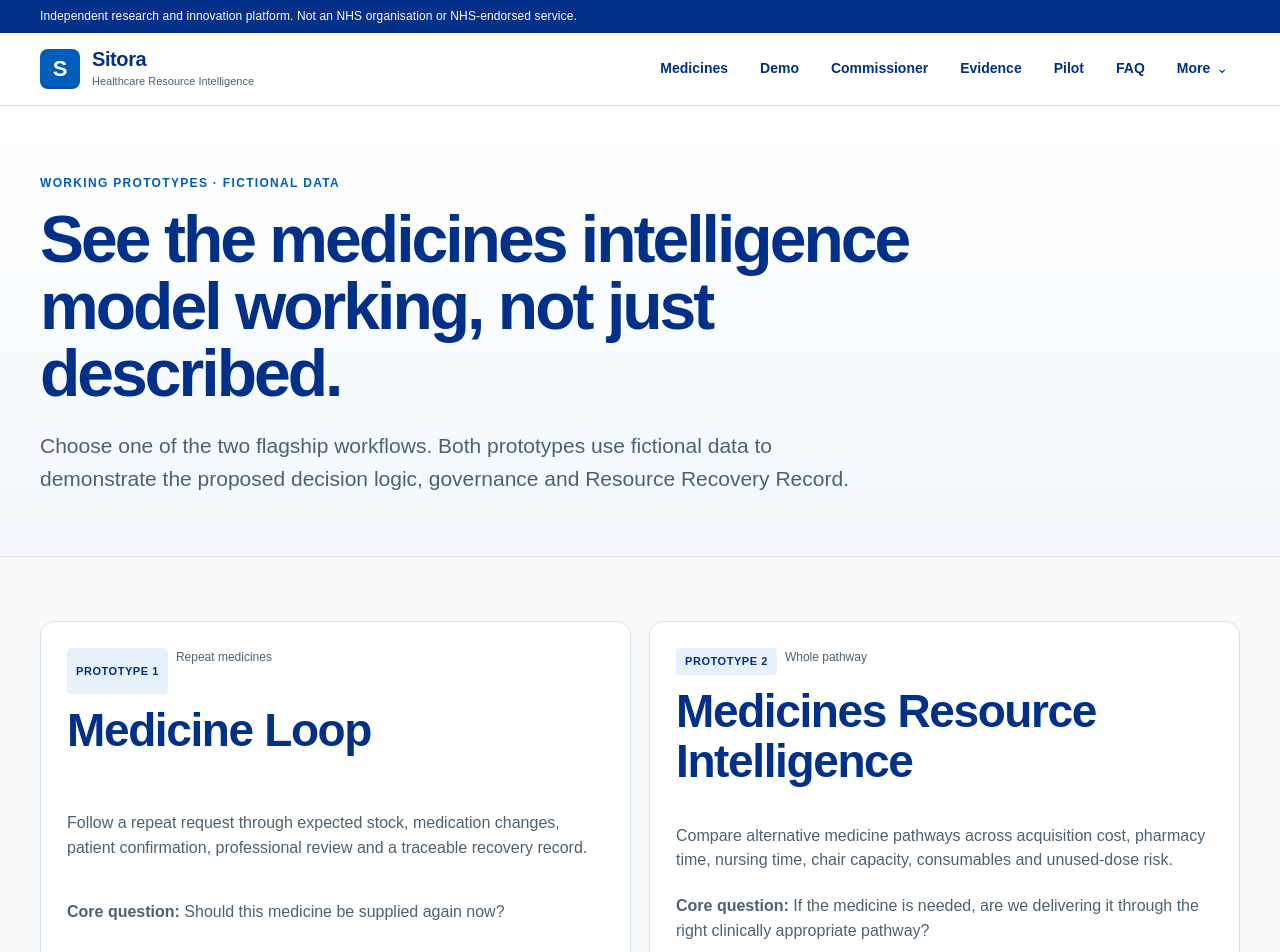
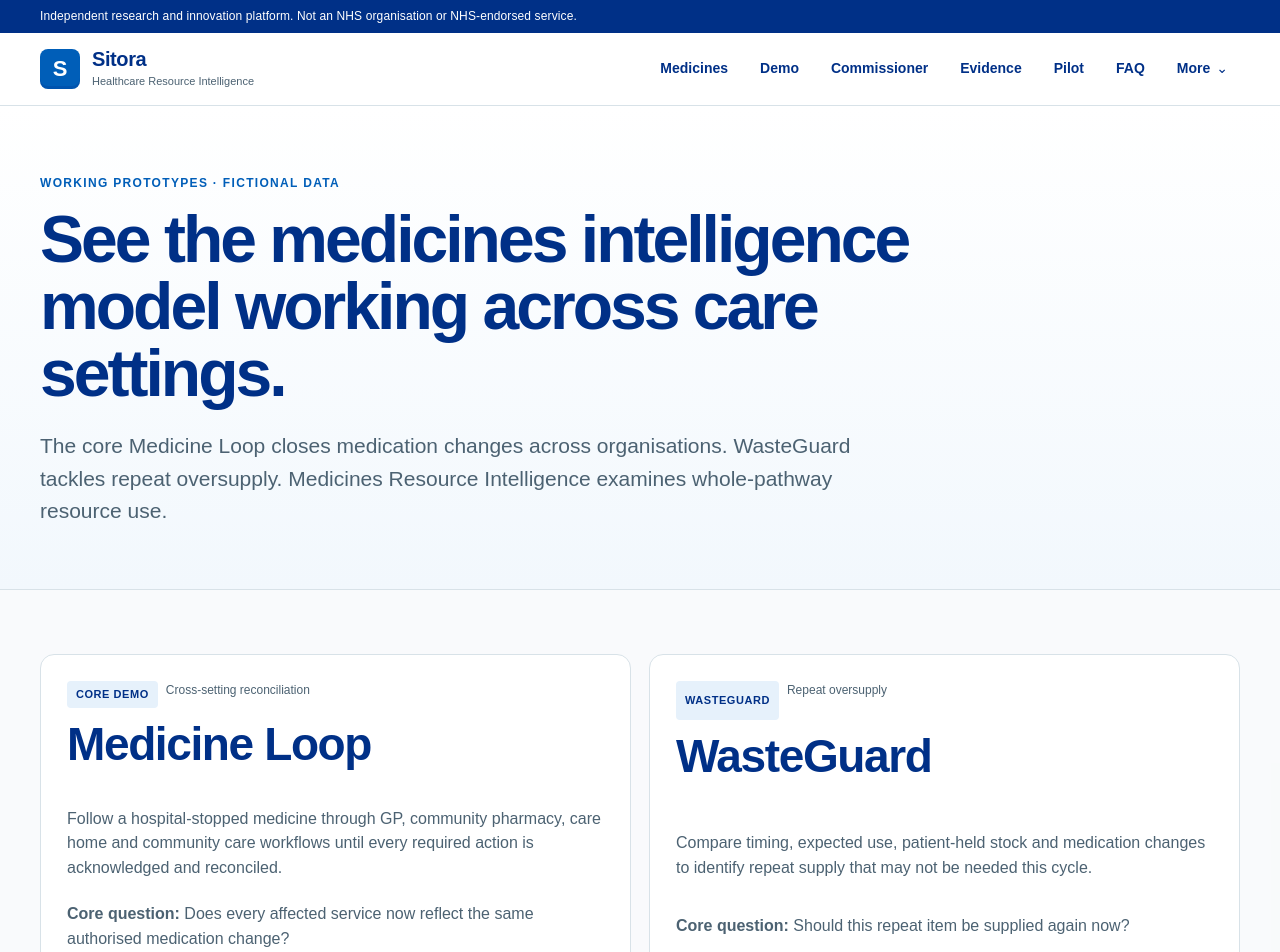
Before and after one commit to Nylon1/NHS, a Next.js app: page /demo in a window 1280 px wide. Shown: the top 952 px of the page. Built offline with nearby package versions, Linux system fonts and the light colour scheme.

Commit message:
Align demo hub with CareGrid core and WasteGuard

```diff
--- a/app/demo/page.tsx
+++ b/app/demo/page.tsx
@@ -6,24 +6,29 @@ export default function DemoHubPage() {
       <section className="page-head">
         <div className="shell">
           <div className="eyebrow">Working prototypes · fictional data</div>
-          <h1>See the medicines intelligence model working, not just described.</h1>
-          <p className="lede">
-            Choose one of the two flagship workflows. Both prototypes use fictional data to demonstrate the proposed decision logic, governance and Resource Recovery Record.
-          </p>
+          <h1>See the medicines intelligence model working across care settings.</h1>
+          <p className="lede">The core Medicine Loop closes medication changes across organisations. WasteGuard tackles repeat oversupply. Medicines Resource Intelligence examines whole-pathway resource use.</p>
         </div>
       </section>
 
       <section className="section">
         <div className="shell card-grid">
           <Link className="card card-link evidence-card" href="/demo/medicine-loop">
-            <div className="meta-row"><span className="badge">Prototype 1</span><span>Repeat medicines</span></div>
+            <div className="meta-row"><span className="badge">Core demo</span><span>Cross-setting reconciliation</span></div>
             <h2>Medicine Loop</h2>
-            <p>Follow a repeat request through expected stock, medication changes, patient confirmation, professional review and a traceable recovery record.</p>
-            <p><strong>Core question:</strong> Should this medicine be supplied again now?</p>
+            <p>Follow a hospital-stopped medicine through GP, community pharmacy, care home and community care workflows until every required action is acknowledged and reconciled.</p>
+            <p><strong>Core question:</strong> Does every affected service now reflect the same authorised medication change?</p>
+          </Link>
+
+          <Link className="card card-link evidence-card" href="/demo/wasteguard">
+            <div className="meta-row"><span className="badge">WasteGuard</span><span>Repeat oversupply</span></div>
+            <h2>WasteGuard</h2>
+            <p>Compare timing, expected use, patient-held stock and medication changes to identify repeat supply that may not be needed this cycle.</p>
+            <p><strong>Core question:</strong> Should this repeat item be supplied again now?</p>
           </Link>
 
           <Link className="card card-link evidence-card" href="/demo/medicines-resource-intelligence">
-            <div className="meta-row"><span className="badge">Prototype 2</span><span>Whole pathway</span></div>
+            <div className="meta-row"><span className="badge">Pathway demo</span><span>Whole resource pathway</span></div>
             <h2>Medicines Resource Intelligence</h2>
             <p>Compare alternative medicine pathways across acquisition cost, pharmacy time, nursing time, chair capacity, consumables and unused-dose risk.</p>
             <p><strong>Core question:</strong> If the medicine is needed, are we delivering it through the right clinically appropriate pathway?</p>
```
